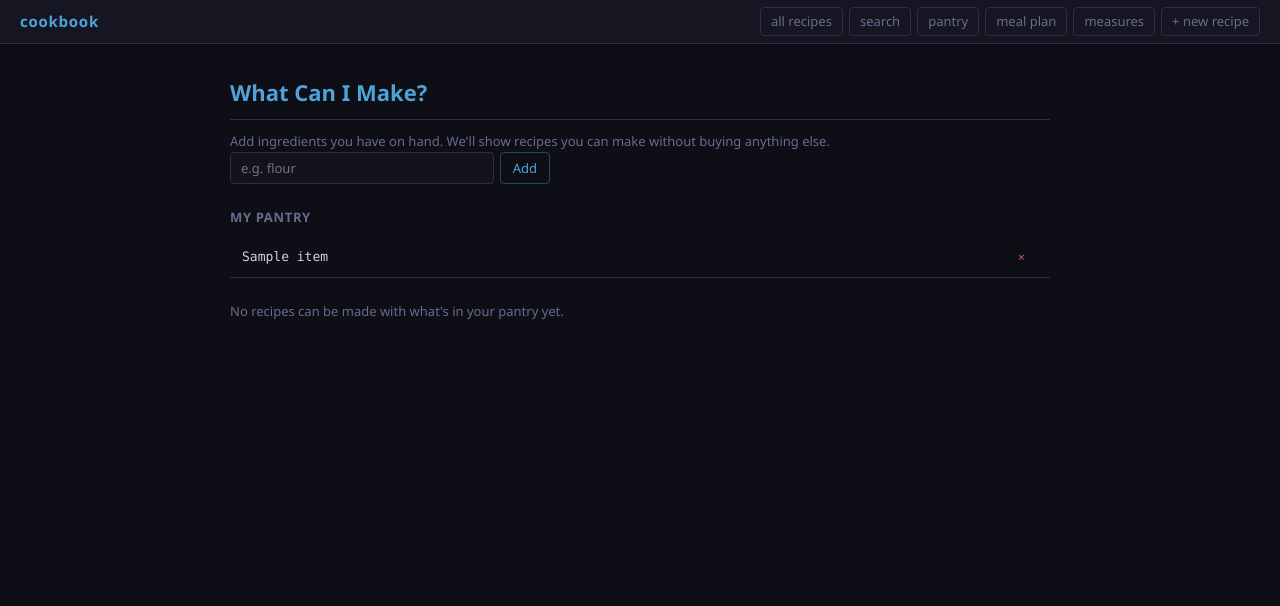
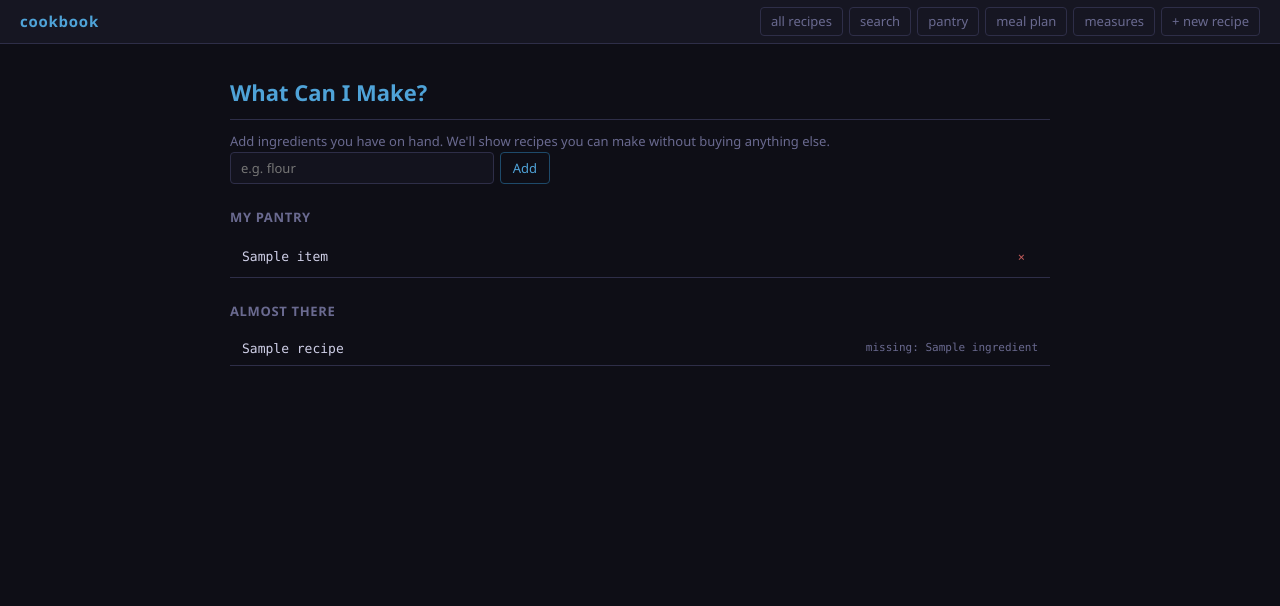
Before and after one commit to JoshNguyen03/csc299finalproj, a Flask app: page /pantry in a window 1280 px wide. Shown: the top 606 px of the page. Run offline with Flask 3, Linux system fonts and the light colour scheme; tables that the repository leaves empty hold one stand-in row (values such as "Sample post").

Commit message:
Show "almost there" recipes missing 1-2 pantry ingredients
Co-Authored-By: Claude Sonnet 4.6 <noreply@anthropic.com>

```diff
--- a/app/routes.py
+++ b/app/routes.py
@@ -250,6 +250,7 @@ def pantry():
     pantry_names = [item["name"].lower() for item in pantry_items]
 
     recipes = []
+    almost_recipes = []
     if pantry_names:
         placeholders = ",".join("?" * len(pantry_names))
         recipes = db.execute(
@@ -262,8 +263,38 @@ def pantry():
             pantry_names
         ).fetchall()
 
+        almost_rows = db.execute(
+            f"SELECT r.*, COUNT(*) - SUM(CASE WHEN LOWER(i.name) IN ({placeholders}) THEN 1 ELSE 0 END) AS missing_count "
+            f"FROM recipes r "
+            f"JOIN recipe_ingredients ri ON r.id = ri.recipe_id "
+            f"JOIN ingredients i ON i.id = ri.ingredient_id "
+            f"GROUP BY r.id "
+            f"HAVING missing_count BETWEEN 1 AND 2 "
+            f"ORDER BY missing_count, r.name",
+            pantry_names
+        ).fetchall()
+
+        for row in almost_rows:
+            missing = db.execute(
+                f"SELECT i.name FROM recipe_ingredients ri "
+                f"JOIN ingredients i ON i.id = ri.ingredient_id "
+                f"WHERE ri.recipe_id = ? AND LOWER(i.name) NOT IN ({placeholders}) "
+                f"ORDER BY i.name",
+                [row["id"]] + pantry_names
+            ).fetchall()
+            almost_recipes.append({
+                "recipe": row,
+                "missing": [m["name"] for m in missing],
+            })
+
     all_ingredients = db.execute("SELECT name FROM ingredients ORDER BY name").fetchall()
-    return render_template("pantry.html", recipes=recipes, pantry_items=pantry_items, all_ingredients=all_ingredients)
+    return render_template(
+        "pantry.html",
+        recipes=recipes,
+        almost_recipes=almost_recipes,
+        pantry_items=pantry_items,
+        all_ingredients=all_ingredients,
+    )
 
 
 @main.route("/pantry/add", methods=["POST"])
--- a/app/templates/pantry.html
+++ b/app/templates/pantry.html
@@ -44,7 +44,21 @@
     </li>
     {% endfor %}
 </ul>
-{% elif pantry_items %}
+{% endif %}
+
+{% if almost_recipes %}
+<h2>Almost There</h2>
+<ul>
+    {% for entry in almost_recipes %}
+    <li style="display: flex; align-items: center; justify-content: space-between;">
+        <a href="/recipe/{{ entry.recipe['id'] }}">{{ entry.recipe['name'] }}</a>
+        <small>missing: {{ entry.missing|join(', ') }}</small>
+    </li>
+    {% endfor %}
+</ul>
+{% endif %}
+
+{% if pantry_items and not recipes and not almost_recipes %}
 <p style="color: var(--text-dim); margin-top: 16px; font-size: 13px;">No recipes can be made with what's in your pantry yet.</p>
 {% endif %}
 {% endblock %}
```
Also changed, not shown: tests/test_pantry.py (+38 -3 lines).
